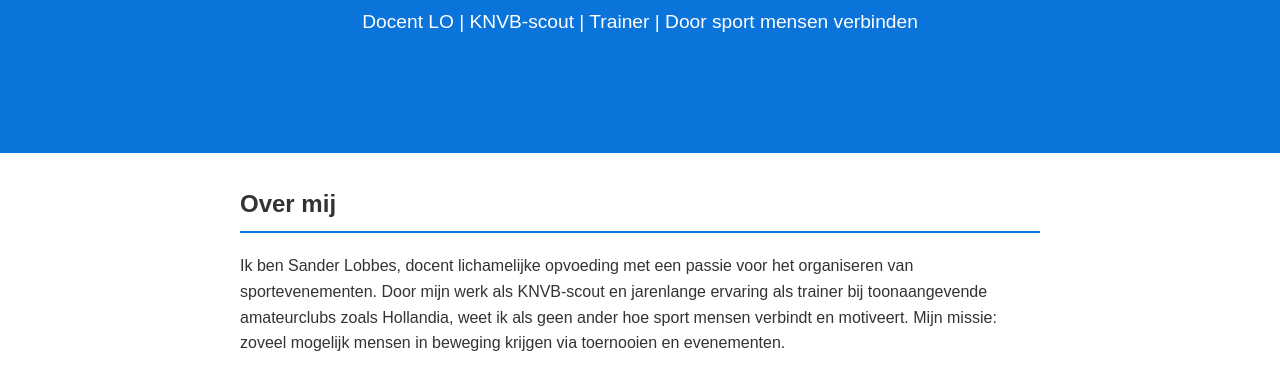
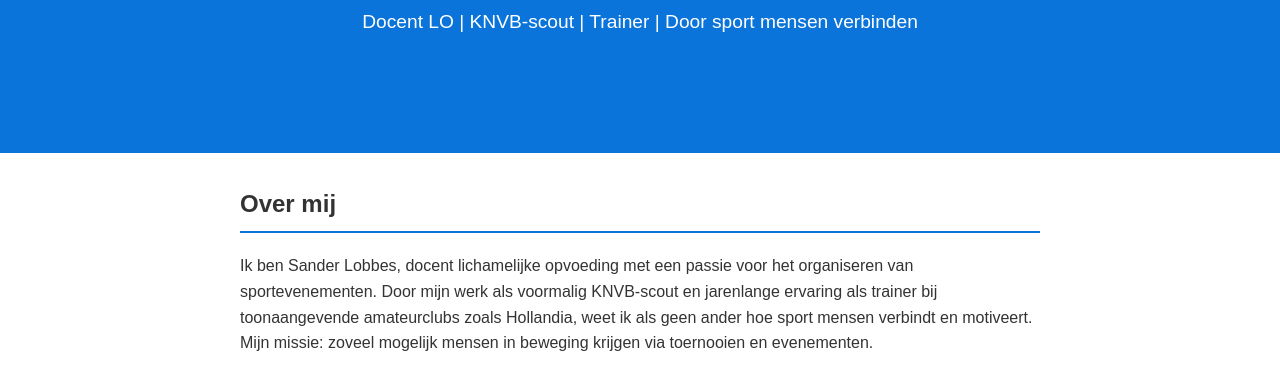
Before and after one commit to ALobbes/alobbes.github.io, a plain HTML site: page index.html in a window 1280 px wide. Shown: the part 172-557 px from the top of the page. Drawn offline with Linux system fonts and the light colour scheme.

Commit message:
Update index.html

```diff
--- a/index.html
+++ b/index.html
@@ -26,10 +26,12 @@
     <p>Docent LO | KNVB-scout | Trainer | Door sport mensen verbinden</p>
   </header>
 
-  <section>
-    <h2>Over mij</h2>
-    <p>Ik ben Sander Lobbes, docent lichamelijke opvoeding met een passie voor het organiseren van sportevenementen. Door mijn werk als KNVB-scout en jarenlange ervaring als trainer bij toonaangevende amateurclubs zoals Hollandia, weet ik als geen ander hoe sport mensen verbindt en motiveert. Mijn missie: zoveel mogelijk mensen in beweging krijgen via toernooien en evenementen.</p>
-  </section>
+ <section>
+  <h2>Over mij</h2>
+  <p>Ik ben Sander Lobbes, docent lichamelijke opvoeding met een passie voor het organiseren van sportevenementen.
+  Door mijn werk als voormalig KNVB-scout en jarenlange ervaring als trainer bij toonaangevende amateurclubs zoals Hollandia, weet ik als geen ander hoe sport mensen verbindt en motiveert.
+  Mijn missie: zoveel mogelijk mensen in beweging krijgen via toernooien en evenementen.</p>
+</section>
 
  <section class="toernooi">
   <h2>Huidig Toernooi – Westfriese OmniGames 2025</h2>
```
